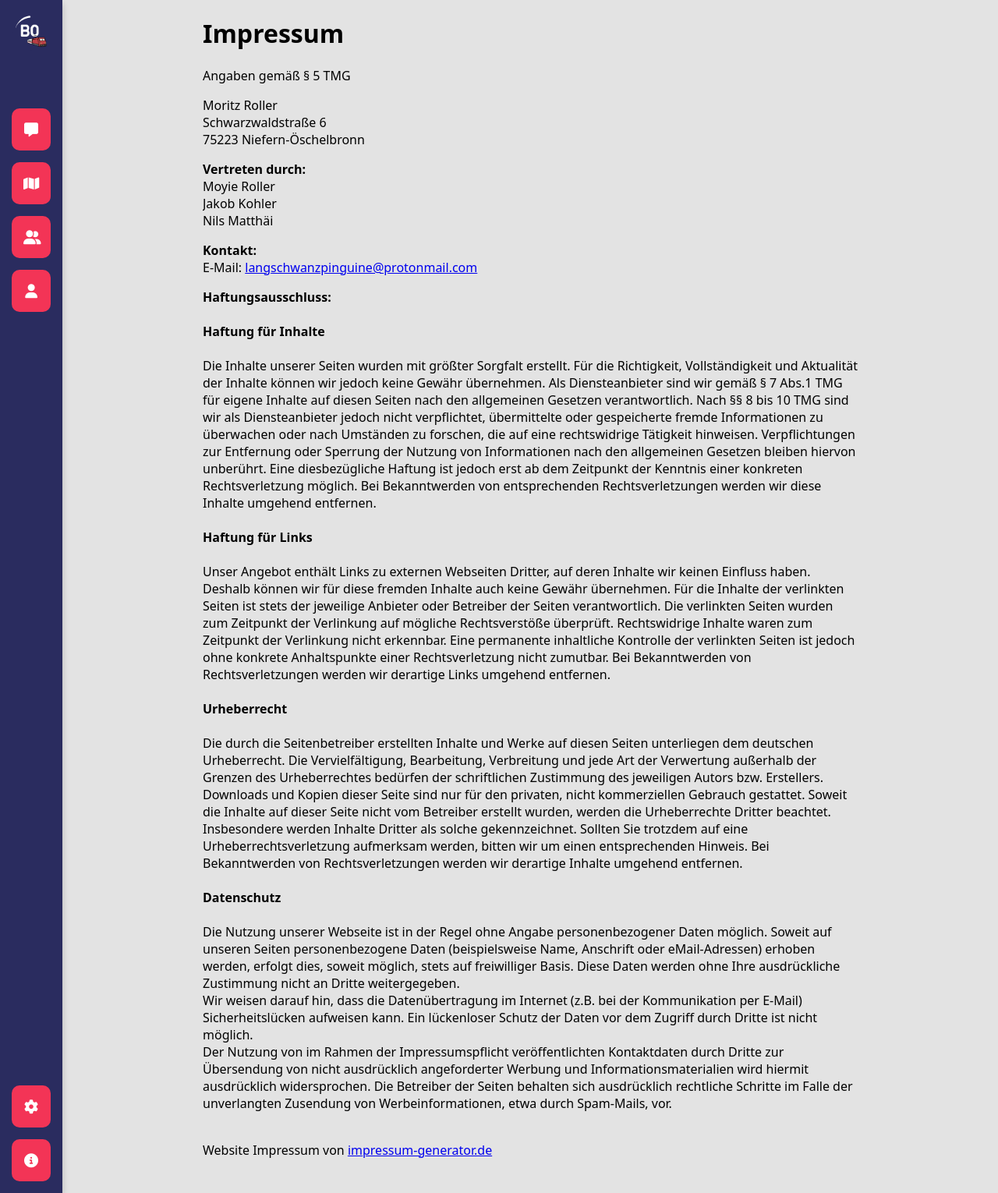
After one commit to Langschwanzpinguine/Bahnhofottos, a Rails app: page /info in a window 1280 px wide. The commit adds this page. Shown: the whole page at 78% size. Run offline with Rails 7, Linux system fonts and the light colour scheme; some libraries are stand-ins or nearby versions.

Commit message:
homepage styling and imprint

```diff
--- a/app/assets/stylesheets/application.css
+++ b/app/assets/stylesheets/application.css
@@ -79,10 +79,9 @@ body {
 }
 
 #main_logo {
-  max-width: 30vh;
-  max-height: 30vh;
+  max-width: 20vh;
+  max-height: 20vh;
   transition: all 0.5s ease-in-out;
-  filter: drop-shadow(10px 10px black);
 }
 
 #main_logo:hover {
@@ -118,7 +117,7 @@ body {
   background: var(--color-accent);
 }
 
-.sidebar a:last-of-type{
+.sidebar a:nth-last-of-type(2){
   margin-top: auto;
 }
 
@@ -210,14 +209,16 @@ body {
 .welcome_login_wrapper{
   width: 40%;
   flex: 1;
-  padding: 0;
-  background-color: rgba(227, 227, 227, 0.4);
+  background-color: rgba(227, 227, 227, 0.6);
   backdrop-filter: blur(5px);
   overflow: hidden;
   display: flex;
   flex-direction: column;
-  justify-content: flex-start;
+  justify-content: center;
   align-items: center;
+  position: absolute;
+  top: 50%;
+  transform: translateY(-50%);
 
   border-radius: 20px;
   padding: 20px;
@@ -241,7 +242,6 @@ input[type="text"],
 input[type="email"],
 input[type="password"],
 input[type="user_username"] {
-  width: 100%;
   padding: 10px;
   margin-top: 5px;
   margin-bottom: 10px;
@@ -831,3 +831,9 @@ input[type="submit"] {
   overflow: scroll;
   max-height: 80vh;
 }
+
+.impressum{
+  overflow: scroll;
+  max-height: 100vh;
+  scrollbar-width: none;
+}
--- /dev/null
+++ b/app/controllers/info_controller.rb
@@ -0,0 +1,5 @@
+class InfoController < ApplicationController
+
+  def index
+  end
+end
--- /dev/null
+++ b/app/views/info/index.html.erb
@@ -0,0 +1,27 @@
+<div class='impressum'>
+  <h1>Impressum</h1>
+  <p>Angaben gemäß § 5 TMG</p>
+  <p>Moritz Roller<br>
+  Schwarzwaldstraße 6<br>
+  75223 Niefern-Öschelbronn<br>
+  </p>
+  <p> <strong>Vertreten durch: </strong> <br>
+  Moyie Roller<br>
+  Jakob Kohler<br>
+  Nils Matthäi<br>
+</p>
+  <p><strong>Kontakt:</strong> <br>
+  E-Mail: <a href='mailto:langschwanzpinguine@protonmail.com'>langschwanzpinguine@protonmail.com</a> </br>
+  </p>
+  <p><strong>Haftungsausschluss: </strong><br><br>
+    <strong>Haftung für Inhalte</strong><br><br>
+  Die Inhalte unserer Seiten wurden mit größter Sorgfalt erstellt. Für die Richtigkeit, Vollständigkeit und Aktualität der Inhalte können wir jedoch keine Gewähr übernehmen. Als Diensteanbieter sind wir gemäß § 7 Abs.1 TMG für eigene Inhalte auf diesen Seiten nach den allgemeinen Gesetzen verantwortlich. Nach §§ 8 bis 10 TMG sind wir als Diensteanbieter jedoch nicht verpflichtet, übermittelte oder gespeicherte fremde Informationen zu überwachen oder nach Umständen zu forschen, die auf eine rechtswidrige Tätigkeit hinweisen. Verpflichtungen zur Entfernung oder Sperrung der Nutzung von Informationen nach den allgemeinen Gesetzen bleiben hiervon unberührt. Eine diesbezügliche Haftung ist jedoch erst ab dem Zeitpunkt der Kenntnis einer konkreten Rechtsverletzung möglich. Bei Bekanntwerden von entsprechenden Rechtsverletzungen werden wir diese Inhalte umgehend entfernen.<br><br><strong>Haftung für Links</strong><br><br>
+  Unser Angebot enthält Links zu externen Webseiten Dritter, auf deren Inhalte wir keinen Einfluss haben. Deshalb können wir für diese fremden Inhalte auch keine Gewähr übernehmen. Für die Inhalte der verlinkten Seiten ist stets der jeweilige Anbieter oder Betreiber der Seiten verantwortlich. Die verlinkten Seiten wurden zum Zeitpunkt der Verlinkung auf mögliche Rechtsverstöße überprüft. Rechtswidrige Inhalte waren zum Zeitpunkt der Verlinkung nicht erkennbar. Eine permanente inhaltliche Kontrolle der verlinkten Seiten ist jedoch ohne konkrete Anhaltspunkte einer Rechtsverletzung nicht zumutbar. Bei Bekanntwerden von Rechtsverletzungen werden wir derartige Links umgehend entfernen.<br><br><strong>Urheberrecht</strong><br><br>
+  Die durch die Seitenbetreiber erstellten Inhalte und Werke auf diesen Seiten unterliegen dem deutschen Urheberrecht. Die Vervielfältigung, Bearbeitung, Verbreitung und jede Art der Verwertung außerhalb der Grenzen des Urheberrechtes bedürfen der schriftlichen Zustimmung des jeweiligen Autors bzw. Erstellers. Downloads und Kopien dieser Seite sind nur für den privaten, nicht kommerziellen Gebrauch gestattet. Soweit die Inhalte auf dieser Seite nicht vom Betreiber erstellt wurden, werden die Urheberrechte Dritter beachtet. Insbesondere werden Inhalte Dritter als solche gekennzeichnet. Sollten Sie trotzdem auf eine Urheberrechtsverletzung aufmerksam werden, bitten wir um einen entsprechenden Hinweis. Bei Bekanntwerden von Rechtsverletzungen werden wir derartige Inhalte umgehend entfernen.<br><br><strong>Datenschutz</strong><br><br>
+  Die Nutzung unserer Webseite ist in der Regel ohne Angabe personenbezogener Daten möglich. Soweit auf unseren Seiten personenbezogene Daten (beispielsweise Name, Anschrift oder eMail-Adressen) erhoben werden, erfolgt dies, soweit möglich, stets auf freiwilliger Basis. Diese Daten werden ohne Ihre ausdrückliche Zustimmung nicht an Dritte weitergegeben. <br>
+  Wir weisen darauf hin, dass die Datenübertragung im Internet (z.B. bei der Kommunikation per E-Mail) Sicherheitslücken aufweisen kann. Ein lückenloser Schutz der Daten vor dem Zugriff durch Dritte ist nicht möglich. <br>
+  Der Nutzung von im Rahmen der Impressumspflicht veröffentlichten Kontaktdaten durch Dritte zur Übersendung von nicht ausdrücklich angeforderter Werbung und Informationsmaterialien wird hiermit ausdrücklich widersprochen. Die Betreiber der Seiten behalten sich ausdrücklich rechtliche Schritte im Falle der unverlangten Zusendung von Werbeinformationen, etwa durch Spam-Mails, vor.<br>
+</p><br>
+  Website Impressum von <a href="https://www.impressum-generator.de">impressum-generator.de</a>
+  <br><br><br>
+</div>
--- a/app/views/shared/_sidebar.html.erb
+++ b/app/views/shared/_sidebar.html.erb
@@ -21,5 +21,7 @@
   <%= link_to settings_path do %>
     <i class="fa-solid fa-gear"></i>
   <% end %>
-
+  <%= link_to info_path do %>
+    <i class="fa-solid fa-circle-info"></i>
+  <% end %>
 </nav>
--- a/config/routes.rb
+++ b/config/routes.rb
@@ -13,6 +13,8 @@ Rails.application.routes.draw do
   scope module: 'api' do
     get '/api/countries/:country_code', to: "country_data#fetch", as: "country_data"
   end
+
+  get '/info', to: 'info#index', as: 'info'
 
   #Account system
   scope module: "account" do
```
Also changed, not shown: app/views/main/welcome.html.erb (+6 -6 lines), 1 other file.
